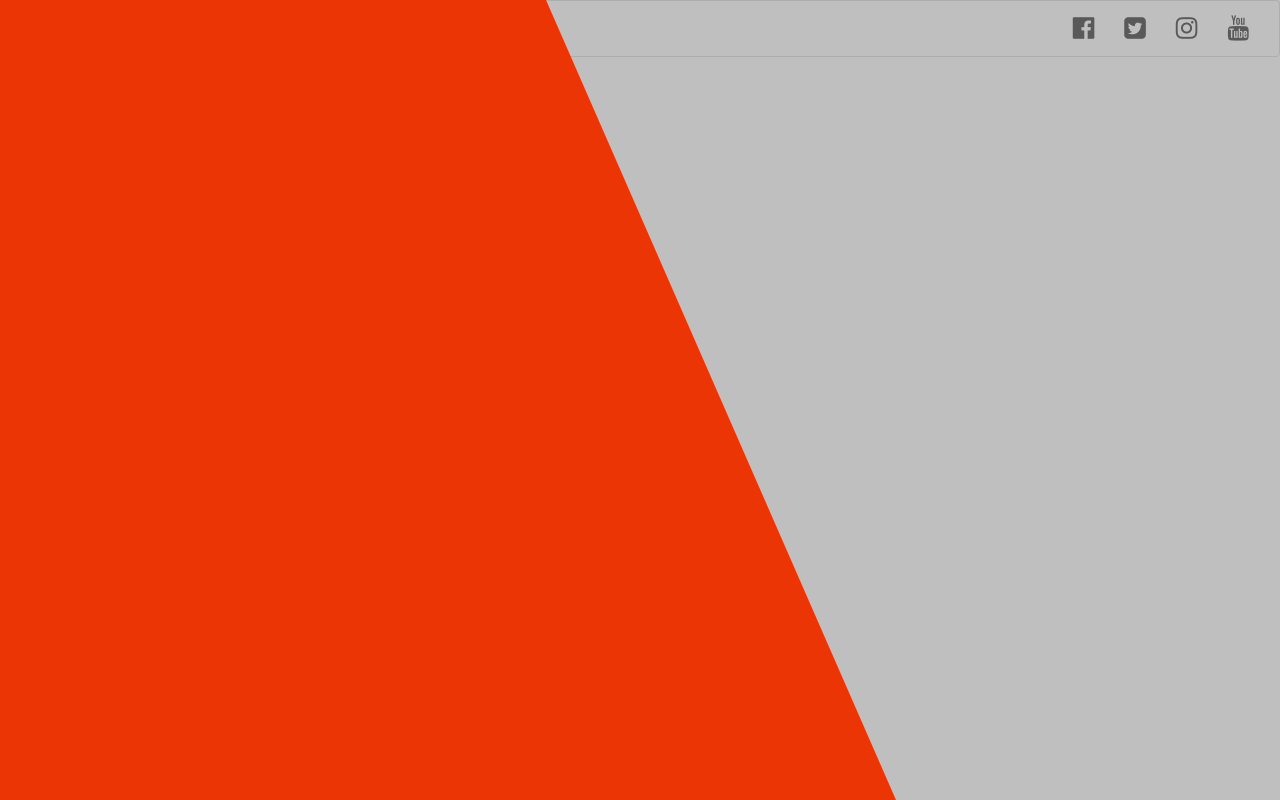
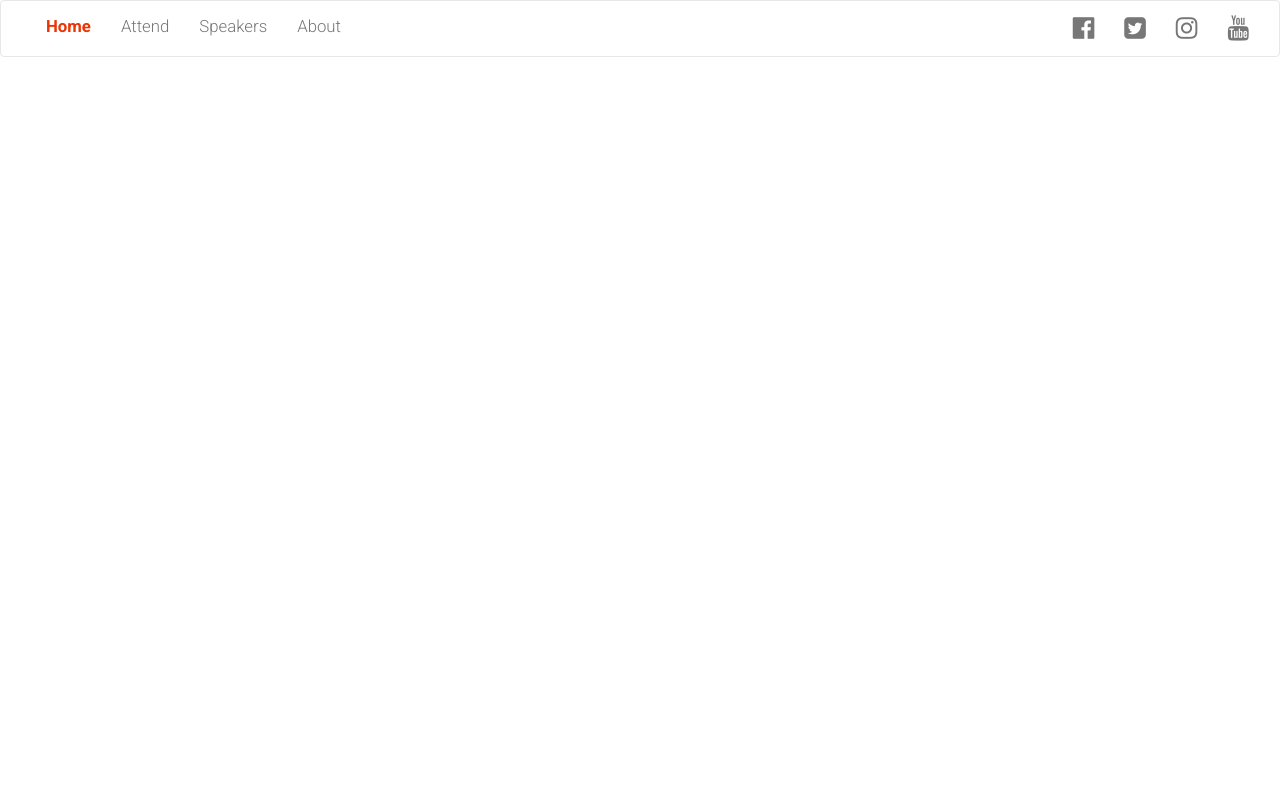
Before and after one commit to jliang9/TEDxWebsite2017, a plain HTML site: page index.html in a window 1280 px wide. Drawn offline with nearby package versions, Linux system fonts and the light colour scheme.

Commit message:
Debugging

```diff
--- a/index.html
+++ b/index.html
@@ -39,10 +39,5 @@
                 </div><!-- /.navbar-collapse -->
             </div><!-- /.container-fluid -->
          </nav>
-         <div class="overlay"> </div>
-         <div class="content">
-
-         </div>
-         <div class="trapezoid modal"> </div>
     </body>
 </html>
```
